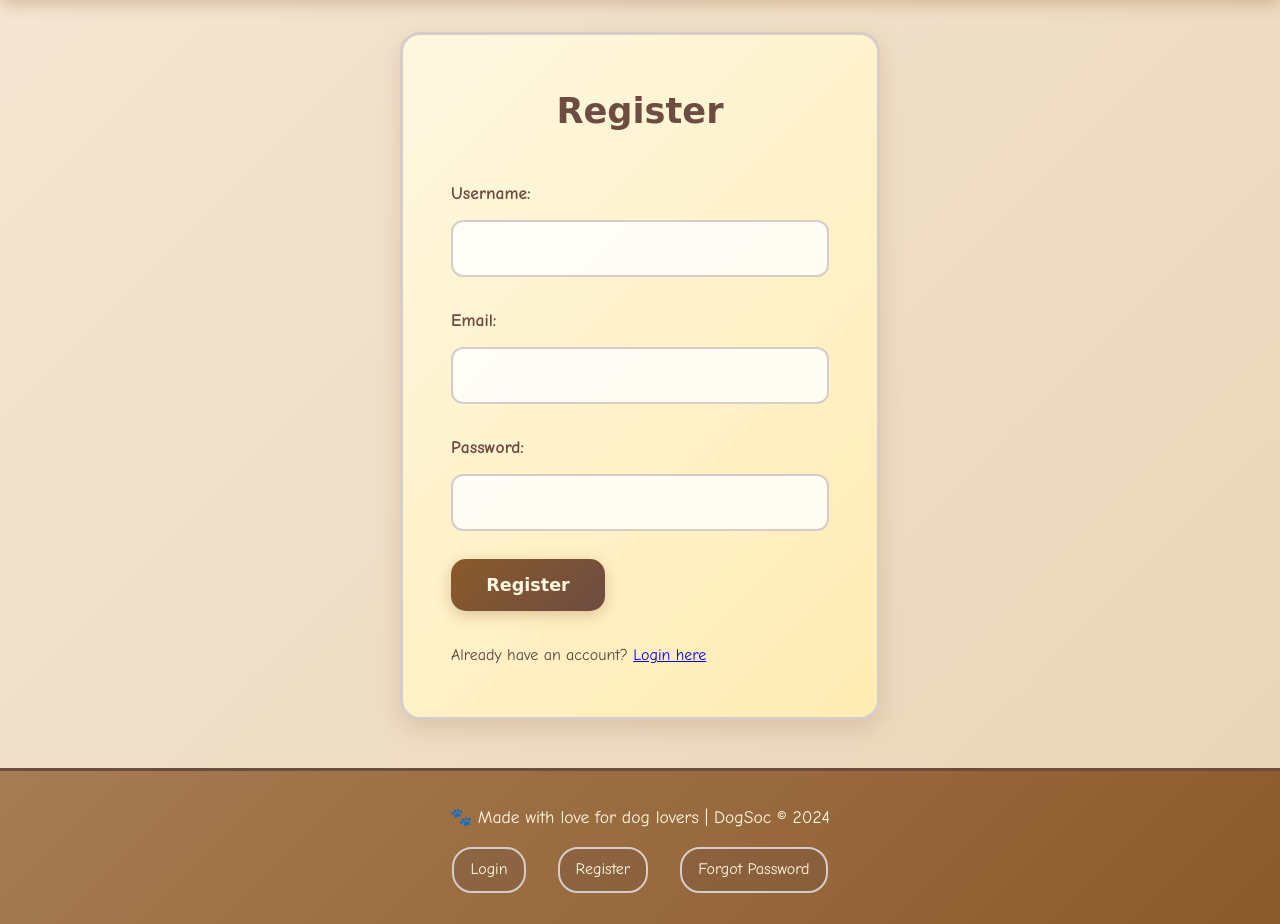
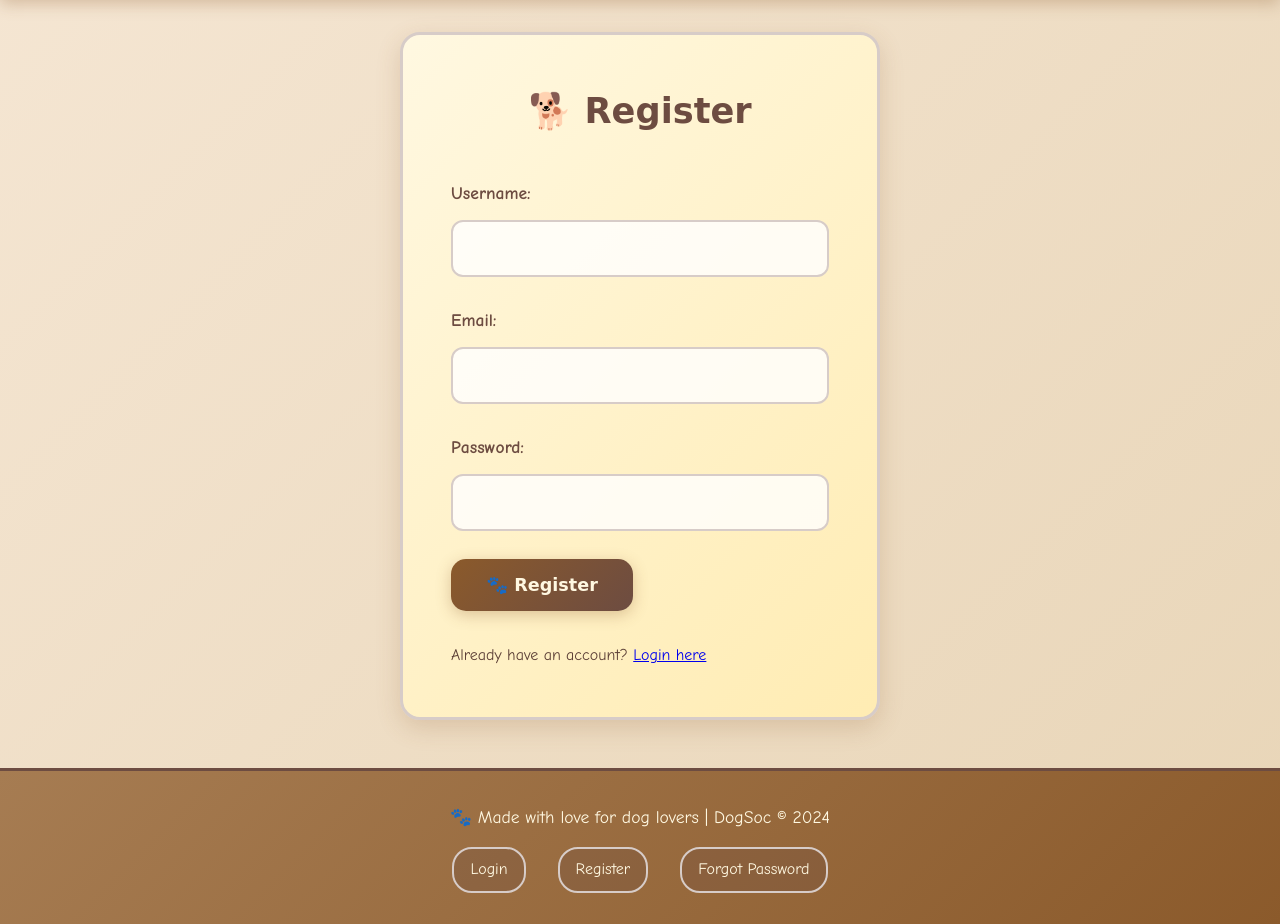
Before and after one commit to gameworldNEW/DOGSOC, a Flask app: page /register in a window 1280 px wide. Shown: the part 84-1008 px from the top of the page. Run offline with Flask 3, Linux system fonts and the light colour scheme.

Commit message:
Update register.html

```diff
--- a/templates/register.html
+++ b/templates/register.html
@@ -2,7 +2,7 @@
 
 {% block content %}
 <div class="auth-container">
-    <h2>Register</h2>
+    <h2>🐕 Register</h2>
     <form method="POST" class="auth-form">
         <div class="form-group">
             <label for="username">Username:</label>
@@ -16,7 +16,7 @@
             <label for="password">Password:</label>
             <input type="password" id="password" name="password" required>
         </div>
-        <button type="submit" class="btn btn-primary">Register</button>
+        <button type="submit" class="btn btn-primary">🐾 Register</button>
     </form>
     <p>Already have an account? <a href="{{ url_for('login') }}">Login here</a></p>
 </div>
```
